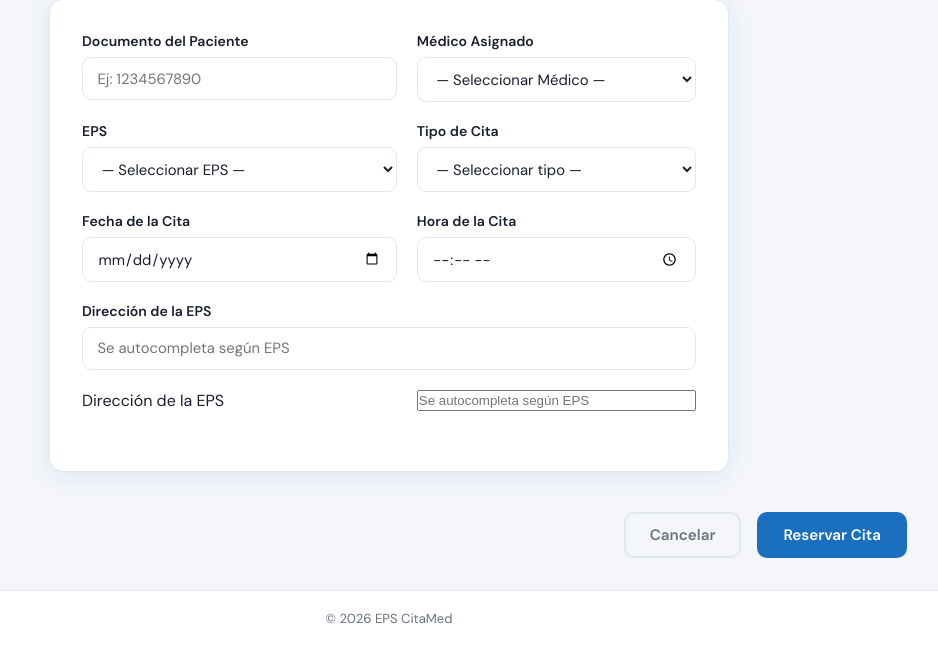
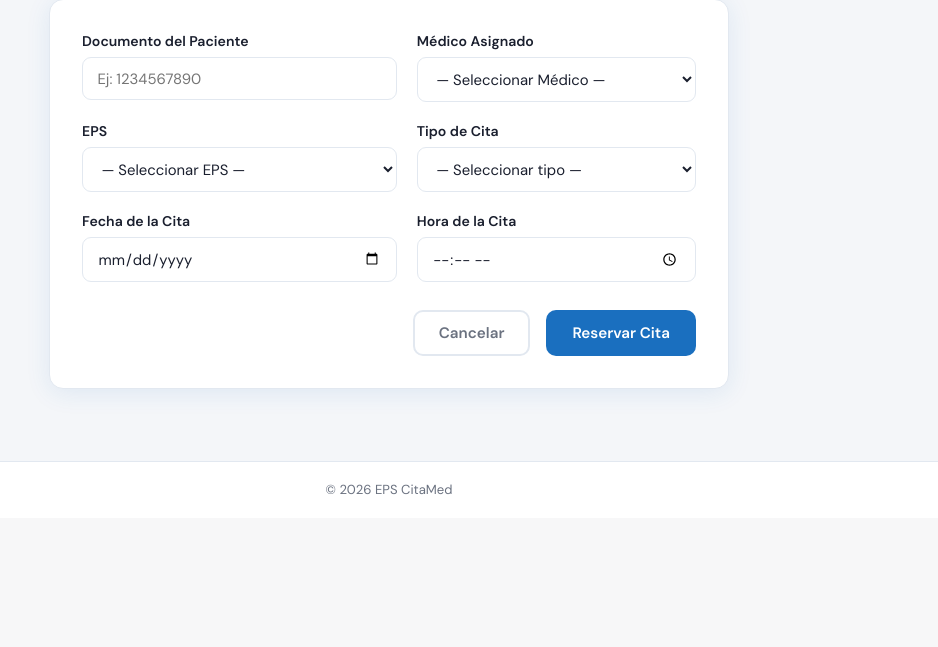
Before and after one commit to MetaVision2004/EPS_CITAS_APP, a Flask app: page /reservar_cita in a window 1280 px wide. Shown: the part 302-949 px from the top of the page, without its empty margins (251-1189 px from the left). After the commit the page ends 796 px from the top, so only its background shows below. Run offline with Flask 3, Linux system fonts and the light colour scheme.

Commit message:
eliminar direccion

```diff
--- a/app.py
+++ b/app.py
@@ -68,10 +68,9 @@ def reservar_cita():
         tipo_cita     = request.form['tipo_cita']
         fecha         = request.form['fecha']
         hora          = request.form['hora']
-        eps           = request.form.get('eps', '').strip()
-        direccion_eps = request.form['direccion_eps'].strip()
+        eps = request.form.get('eps', '').strip()
 
-        if not all([documento, medico, tipo_cita, fecha, hora, eps, direccion_eps]):
+        if not all([documento, medico, tipo_cita, fecha, hora, eps]):
             flash('Todos los campos son obligatorios.', 'danger')
             return render_template('reservar_cita.html')
 
@@ -80,15 +79,10 @@ def reservar_cita():
             return render_template('reservar_cita.html')
 
         paciente = Paciente.obtener_por_documento(documento)
-        if paciente:
-            paciente_eps = paciente.get('eps')
-            if paciente_eps and paciente_eps != eps:
-                # Usar EPS de paciente, pero si el usuario eligió otra EPS, se guarda igual (entrada libre)
-                # Dirección se completa por EPS seleccionado cuando exista
-                pass
+        paciente_eps = paciente.get('eps') if paciente else None
 
-            # Si no existe dirección definida para EPS seleccionada, usar la del paciente
-            direccion_eps = DIRECCIONES_EPS.get(eps) or DIRECCIONES_EPS.get(paciente_eps, direccion_eps)
+        # Determinar dirección de EPS en backend (campo removido de UI)
+        direccion_eps = DIRECCIONES_EPS.get(eps) or DIRECCIONES_EPS.get(paciente_eps, '')
 
         try:
             estado = 'Pendiente'
--- a/templates/reservar_cita.html
+++ b/templates/reservar_cita.html
@@ -64,13 +64,7 @@
                 <label for="hora">Hora de la Cita</label>
                 <input type="time" id="hora" name="hora" required>
             </div>
-            <div class="form-group full-width">
-                <label for="direccion_eps">Dirección de la EPS</label>
-                <input type="text" id="direccion_eps" name="direccion_eps" placeholder="Se autocompleta según EPS" readonly required>
-            </div>
-                <label for="direccion_eps">Dirección de la EPS</label>
-                <input type="text" id="direccion_eps" name="direccion_eps" placeholder="Se autocompleta según EPS" readonly required>
-            </div>
+            <input type="hidden" id="direccion_eps" name="direccion_eps" value="">
         </div>
         <div class="form-actions">
             <a href="{{ url_for('index') }}" class="btn btn-outline">Cancelar</a>
```
